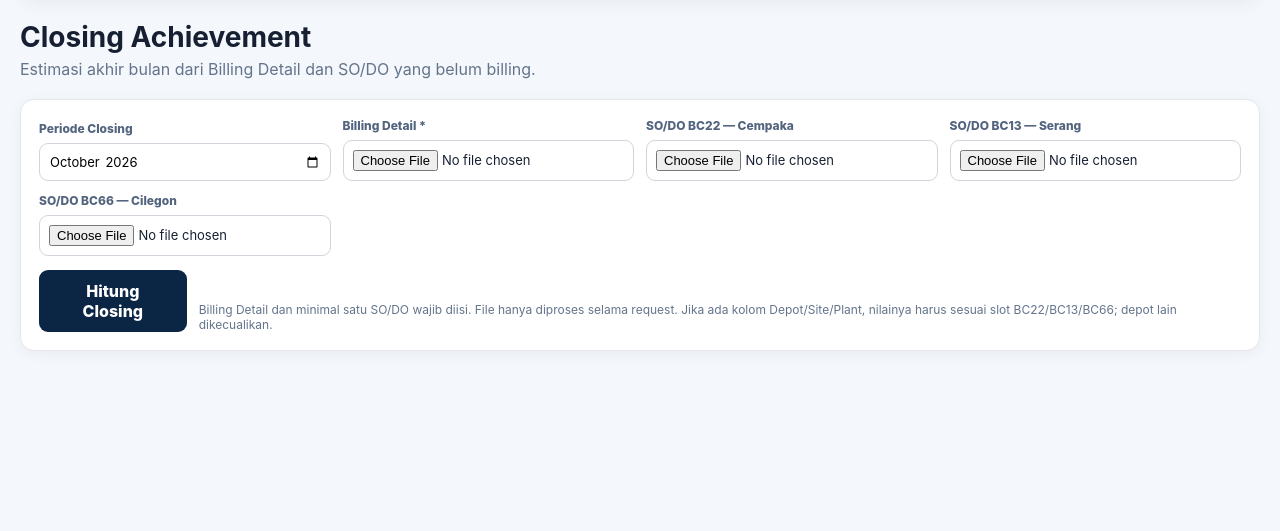
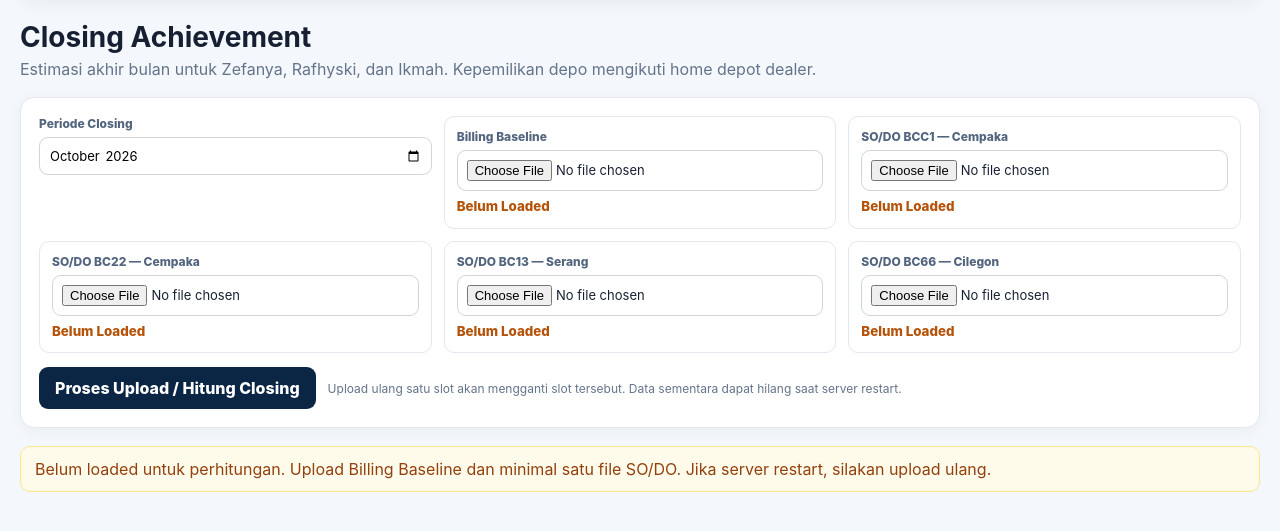
Before and after one commit to benediktusbay/Report-Daily-Cempaka-x-SerCil, a Flask app: page /closing in a window 1280 px wide. Shown: the part 147-678 px from the top of the page. Run offline with Flask 3, Linux system fonts and the light colour scheme; data comes from the database, SQL or seed files in the repository; data that the repository does not hold is empty.

Commit message:
Update closing V2.3.html

```diff
--- a/templates/closing.html
+++ b/templates/closing.html
@@ -1,82 +1,51 @@
 {% extends "base.html" %}
 {% block title %}Closing Achievement | Daily Sales Report{% endblock %}
-{% block head %}
-<style>
-.closing-hero{margin-bottom:20px}.closing-hero h1{margin:0 0 5px;font-size:28px}.closing-hero p{margin:0;color:#64748b}
+{% block head %}<style>
+.closing-hero{margin-bottom:18px}.closing-hero h1{margin:0 0 5px;font-size:28px}.closing-hero p{margin:0;color:#64748b}
 .closing-card{background:#fff;border:1px solid #e5e7eb;border-radius:14px;box-shadow:0 3px 14px rgba(15,23,42,.05);padding:18px;margin-bottom:18px}
-.closing-upload{display:grid;grid-template-columns:repeat(4,minmax(0,1fr));gap:12px;align-items:end}.closing-field label{display:block;font-size:12px;font-weight:800;color:#52647e;margin-bottom:7px}.closing-field input{box-sizing:border-box;width:100%;border:1px solid #d1d5db;border-radius:9px;padding:9px;background:#fff;font:inherit;font-size:13px}.closing-action{display:flex;align-items:end;gap:12px;margin-top:14px}.closing-action button{border:0;border-radius:9px;background:#0b2545;color:#fff;padding:11px 16px;font-weight:800;cursor:pointer}.closing-action span{font-size:12px;color:#64748b}.closing-error{padding:12px 14px;background:#fff1f2;border:1px solid #fecdd3;color:#9f1239;border-radius:10px;margin-bottom:18px}
-.closing-filter{display:flex;gap:7px;flex-wrap:wrap;margin-bottom:16px}.closing-filter button{border:1px solid #cbd5e1;border-radius:9px;background:#fff;color:#334155;padding:8px 13px;font-weight:800;cursor:pointer}.closing-filter button.active{background:#1769e8;border-color:#1769e8;color:#fff}
-.closing-table-wrap{overflow-x:auto}.closing-table{width:100%;min-width:850px;border-collapse:collapse}.closing-table th,.closing-table td{padding:13px 12px;border-bottom:1px solid #e5e7eb;text-align:right;white-space:nowrap;font-size:13px}.closing-table th:first-child,.closing-table td:first-child{text-align:left}.closing-table th{background:#f8fafc;color:#52647e;font-size:11px;text-transform:uppercase}.closing-table tr:last-child{font-weight:900;background:#f8fbff}.closing-estimated{font-size:15px;color:#1769e8;font-weight:900}.closing-pending{border:0;background:none;color:#1769e8;text-decoration:underline;text-underline-offset:3px;font:inherit;font-weight:800;cursor:pointer;padding:0}.closing-pending:hover{color:#0b2545}
-.closing-modal{position:fixed;inset:0;background:rgba(11,37,69,.56);display:none;place-items:center;z-index:100;padding:16px}.closing-modal.open{display:grid}.closing-dialog{background:#fff;border-radius:16px;width:min(1200px,100%);max-height:90vh;display:flex;flex-direction:column;overflow:hidden;box-shadow:0 20px 55px rgba(0,0,0,.25)}.closing-modal-head{padding:18px 20px;border-bottom:1px solid #e5e7eb;display:flex;justify-content:space-between;gap:12px}.closing-modal-head h2{margin:0;font-size:20px}.closing-modal-head p{margin:4px 0 0;color:#64748b;font-size:13px}.closing-close{border:0;background:#f1f5f9;border-radius:8px;padding:6px 10px;cursor:pointer;font-size:20px}.closing-stats{display:flex;flex-wrap:wrap;gap:18px;padding:14px 20px;border-bottom:1px solid #e5e7eb;font-size:13px}.closing-stats strong{color:#0b2545}.closing-modal-scroll{overflow:auto}.closing-detail{border-collapse:collapse;width:100%;min-width:1350px}.closing-detail th,.closing-detail td{padding:9px 10px;border-bottom:1px solid #e5e7eb;text-align:left;font-size:12px;white-space:nowrap}.closing-detail th{position:sticky;top:0;background:#f8fafc;color:#52647e}.closing-detail .num{text-align:right}.closing-empty{padding:24px;color:#64748b}
-@media(max-width:900px){.closing-upload{grid-template-columns:repeat(2,minmax(0,1fr))}}@media(max-width:560px){.closing-upload{grid-template-columns:1fr}.closing-action{align-items:stretch;flex-direction:column}.closing-hero h1{font-size:24px}.closing-card{padding:14px}}
-</style>
-{% endblock %}
+.closing-grid{display:grid;grid-template-columns:repeat(3,minmax(0,1fr));gap:12px}.closing-field label{display:block;font-size:12px;font-weight:800;color:#52647e;margin-bottom:6px}.closing-field input{box-sizing:border-box;width:100%;border:1px solid #d1d5db;border-radius:9px;padding:9px;background:#fff;font:inherit;font-size:13px}.closing-slot{border:1px solid #e2e8f0;border-radius:10px;padding:12px}.closing-slot small{display:block;margin-top:6px;color:#64748b;line-height:1.4}.closing-loaded{color:#15803d;font-weight:800}.closing-missing{color:#b45309;font-weight:800}.closing-actions{display:flex;align-items:center;gap:12px;flex-wrap:wrap;margin-top:14px}.closing-actions button{border:0;border-radius:9px;background:#0b2545;color:#fff;padding:11px 16px;font-weight:800;cursor:pointer}.closing-actions span{font-size:12px;color:#64748b}.closing-error,.closing-warning{padding:12px 14px;border-radius:10px;margin-bottom:18px}.closing-error{background:#fff1f2;border:1px solid #fecdd3;color:#9f1239}.closing-warning{background:#fffbeb;border:1px solid #fde68a;color:#92400e}
+.closing-filter{display:flex;gap:7px;flex-wrap:wrap;margin-bottom:16px}.closing-filter button{border:1px solid #cbd5e1;border-radius:9px;background:#fff;color:#334155;padding:8px 13px;font-weight:800;cursor:pointer}.closing-filter button.active{background:#1769e8;border-color:#1769e8;color:#fff}.closing-table-wrap{overflow-x:auto}.closing-table{width:100%;min-width:850px;border-collapse:collapse}.closing-table th,.closing-table td{padding:13px 12px;border-bottom:1px solid #e5e7eb;text-align:right;white-space:nowrap;font-size:13px}.closing-table th:first-child,.closing-table td:first-child{text-align:left}.closing-table th{background:#f8fafc;color:#52647e;font-size:11px;text-transform:uppercase}.closing-table tr:last-child{font-weight:900;background:#f8fbff}.closing-estimated{font-size:15px;color:#1769e8;font-weight:900}.closing-pending{border:0;background:none;color:#1769e8;text-decoration:underline;text-underline-offset:3px;font:inherit;font-weight:800;cursor:pointer;padding:0}.closing-source{font-size:12px;color:#64748b;margin:-7px 0 18px}
+.closing-audit summary{cursor:pointer;font-weight:900;color:#0b2545}.closing-audit-grid{display:grid;grid-template-columns:repeat(3,minmax(0,1fr));gap:10px;margin:14px 0}.closing-audit-grid div{border:1px solid #e2e8f0;border-radius:9px;padding:11px;font-size:12px}.closing-audit-grid strong{display:block;margin-top:5px;font-size:15px}.closing-audit ul{margin:10px 0 0;padding-left:19px;font-size:13px}.closing-audit li{margin:5px 0}.closing-audit-example{color:#64748b;font-size:11px}.closing-audit-button{border:1px solid #cbd5e1;border-radius:8px;background:#fff;padding:7px 10px;font-weight:800;cursor:pointer}
+.closing-modal{position:fixed;inset:0;background:rgba(11,37,69,.56);display:none;place-items:center;z-index:100;padding:16px}.closing-modal.open{display:grid}.closing-dialog{background:#fff;border-radius:16px;width:min(1250px,100%);max-height:90vh;display:flex;flex-direction:column;overflow:hidden;box-shadow:0 20px 55px rgba(0,0,0,.25)}.closing-modal-head{padding:18px 20px;border-bottom:1px solid #e5e7eb;display:flex;justify-content:space-between;gap:12px}.closing-modal-head h2{margin:0;font-size:20px}.closing-modal-head p{margin:4px 0 0;color:#64748b;font-size:13px}.closing-close{border:0;background:#f1f5f9;border-radius:8px;padding:6px 10px;cursor:pointer;font-size:20px}.closing-tabs{display:flex;gap:7px;flex-wrap:wrap;padding:12px 20px}.closing-tabs button{border:1px solid #cbd5e1;border-radius:8px;background:#fff;padding:7px 10px;cursor:pointer;font-weight:800}.closing-tabs button.active{background:#1769e8;color:#fff;border-color:#1769e8}.closing-stats{display:flex;flex-wrap:wrap;gap:18px;padding:0 20px 14px;border-bottom:1px solid #e5e7eb;font-size:13px}.closing-modal-scroll{overflow:auto}.closing-detail{border-collapse:collapse;width:100%;min-width:1450px}.closing-detail th,.closing-detail td{padding:9px 10px;border-bottom:1px solid #e5e7eb;text-align:left;font-size:12px;white-space:nowrap}.closing-detail th{position:sticky;top:0;background:#f8fafc;color:#52647e}.closing-empty{padding:24px;color:#64748b}
+@media(max-width:900px){.closing-grid{grid-template-columns:repeat(2,minmax(0,1fr))}}@media(max-width:560px){.closing-grid,.closing-audit-grid{grid-template-columns:1fr}.closing-hero h1{font-size:24px}.closing-card{padding:14px}}
+</style>{% endblock %}
 {% block body %}
-<div class="closing-hero"><h1>Closing Achievement</h1><p>Estimasi akhir bulan dari Billing Detail dan SO/DO yang belum billing.</p></div>
+<div class="closing-hero"><h1>Closing Achievement</h1><p>Estimasi akhir bulan untuk Zefanya, Rafhyski, dan Ikmah. Kepemilikan depo mengikuti home depot dealer.</p></div>
 <form class="closing-card" method="post" enctype="multipart/form-data">
-  <div class="closing-upload">
-    <div class="closing-field"><label for="month">Periode Closing</label><input id="month" name="month" type="month" value="{{ month }}" required></div>
-    <div class="closing-field"><label for="billing">Billing Detail *</label><input id="billing" name="billing" type="file" accept=".xlsx" required></div>
-    <div class="closing-field"><label for="so_bc22">SO/DO BC22 — Cempaka</label><input id="so_bc22" name="so_bc22" type="file" accept=".xlsx"></div>
-    <div class="closing-field"><label for="so_bc13">SO/DO BC13 — Serang</label><input id="so_bc13" name="so_bc13" type="file" accept=".xlsx"></div>
-    <div class="closing-field"><label for="so_bc66">SO/DO BC66 — Cilegon</label><input id="so_bc66" name="so_bc66" type="file" accept=".xlsx"></div>
-  </div>
-  <div class="closing-action"><button type="submit">Hitung Closing</button><span>Billing Detail dan minimal satu SO/DO wajib diisi. File hanya diproses selama request. Jika ada kolom Depot/Site/Plant, nilainya harus sesuai slot BC22/BC13/BC66; depot lain dikecualikan.</span></div>
+ <div class="closing-grid">
+  <div class="closing-field"><label for="closingMonth">Periode Closing</label><input id="closingMonth" name="month" type="month" value="{{ month }}" required></div>
+  <div class="closing-field closing-slot"><label for="closingBilling">Billing Baseline</label><input id="closingBilling" name="billing" type="file" accept=".xlsx"><small>{% if status.billing %}<span class="closing-loaded">Loaded</span> · {{ status.billing.filename }} · {{ status.billing.uploaded_at }}<br>{{ status.billing.parsed.rows }} baris · {{ status.billing.parsed.so_count }} SO{% else %}<span class="closing-missing">Belum Loaded</span>{% endif %}</small></div>
+  {% for slot, spec in slots.items() %}<div class="closing-field closing-slot"><label for="{{ slot }}">SO/DO {{ spec[0] }} — {{ spec[1] }}</label><input id="{{ slot }}" name="{{ slot }}" type="file" accept=".xlsx"><small>{% if status.get(slot) %}<span class="closing-loaded">Loaded</span> · {{ status[slot].filename }} · {{ status[slot].uploaded_at }}<br>{{ status[slot].parsed.row_count }} baris · {{ status[slot].parsed.so_count }} SO{% else %}<span class="closing-missing">Belum Loaded</span>{% endif %}</small></div>{% endfor %}
+ </div>
+ <div class="closing-actions"><button type="submit">Proses Upload / Hitung Closing</button><span>Upload ulang satu slot akan mengganti slot tersebut. Data sementara dapat hilang saat server restart.</span></div>
 </form>
 {% if error %}<div class="closing-error" role="alert">{{ error }}</div>{% endif %}
-{% if summary %}
-<div class="closing-filter" aria-label="Filter depot">
-  {% for depot in ['ALL','Cempaka','Serang','Cilegon'] %}<button type="button" data-depot="{{ depot }}" class="{% if loop.first %}active{% endif %}">{{ depot }}</button>{% endfor %}
-</div>
-<div class="closing-card closing-table-wrap"><table class="closing-table">
-<thead><tr><th>Category</th><th>Actual Billing</th><th>Pending</th><th>Estimated</th><th>Target</th><th>Est. Achievement %</th><th>GAP</th></tr></thead>
-<tbody>{% for cat, label in [('Device','Device'),('Macbook','MacBook'),('ACC','Accessories'),('TOTAL','TOTAL')] %}<tr data-category="{{ cat }}"><td>{{ label }}</td><td data-field="actual"></td><td><button type="button" class="closing-pending" data-pending="{{ cat }}" aria-label="Lihat Pending {{ label }}"></button></td><td class="closing-estimated" data-field="estimated"></td><td data-field="target"></td><td data-field="pct"></td><td data-field="gap"></td></tr>{% endfor %}</tbody>
-</table></div>
-<div id="closingModal" class="closing-modal" role="dialog" aria-modal="true" aria-labelledby="closingModalTitle">
- <div class="closing-dialog"><div class="closing-modal-head"><div><h2 id="closingModalTitle">Pending SO Detail</h2><p id="closingModalScope"></p></div><button type="button" class="closing-close" id="closingClose" aria-label="Tutup">×</button></div>
- <div class="closing-stats"><span>Total Pending Value: <strong id="pendingTotal"></strong></span><span>Jumlah SO Pending: <strong id="pendingSO"></strong></span><span>SO dengan DO belum tersedia: <strong id="pendingNoDO"></strong></span></div>
- <div class="closing-modal-scroll"><table class="closing-detail"><thead><tr><th>SO Number</th><th>DO Number</th><th>Dealer</th><th>Article / Material</th><th>Description</th><th>Category</th><th>Qty</th><th>TTL Sales Price</th><th>TTL Discount</th><th>Nett No Tax</th><th>Note</th></tr></thead><tbody id="pendingRows"></tbody></table></div>
- </div>
-</div>
+{% if not result %}<div class="closing-warning">Belum loaded untuk perhitungan. Upload Billing Baseline dan minimal satu file SO/DO. Jika server restart, silakan upload ulang.</div>{% else %}
+{% if result.audit.dashboard_date != result.audit.baseline_date %}<div class="closing-error">Billing Baseline tidak sinkron dengan Dashboard Actual. Dashboard s/d {{ result.audit.dashboard_date }}, Baseline s/d {{ result.audit.baseline_date }}. Periksa bagian Audit / Warning.</div>{% endif %}
+<div class="closing-filter" aria-label="Filter depot">{% for depot in ['ALL','Cempaka','Serang','Cilegon'] %}<button type="button" data-depot="{{ depot }}" class="{% if loop.first %}active{% endif %}">{{ depot }}</button>{% endfor %}{% if result.summary.Unassigned.TOTAL.actual or result.summary.Unassigned.TOTAL.pending or result.summary.Unassigned.TOTAL.target %}<button type="button" data-depot="Unassigned">Unassigned</button>{% endif %}</div>
+<div class="closing-card closing-table-wrap"><table class="closing-table"><thead><tr><th>Category</th><th>Actual</th><th>Pending</th><th>Estimated</th><th>Target</th><th>Achievement %</th><th>Gap</th></tr></thead><tbody>{% for cat,label in [('Device','Device'),('Macbook','MacBook'),('ACC','Accessories'),('TOTAL','TOTAL')] %}<tr data-category="{{ cat }}"><td>{{ label }}</td><td data-field="actual"></td><td><button type="button" class="closing-pending" data-pending="{{ cat }}" aria-label="Lihat Pending {{ label }}"></button></td><td class="closing-estimated" data-field="estimated"></td><td data-field="target"></td><td data-field="pct"></td><td data-field="gap"></td></tr>{% endfor %}</tbody></table></div>
+<p class="closing-source">Actual source: {{ result.audit.source }}. Filter depot mengikuti home depot BP; file SO/DO menunjukkan sumber transaksi.</p>
+<details class="closing-card closing-audit"><summary>Audit / Warning</summary><div class="closing-audit-grid"><div>Dashboard Data s/d<strong>{{ result.audit.dashboard_date }}</strong></div><div>Billing Baseline s/d<strong>{{ result.audit.baseline_date }}</strong></div><div>Unmapped SO/DO<strong>{{ result.audit.unmapped|rupiah }}</strong></div><div>Dashboard / Closing Actual<strong>{{ result.audit.dashboard_actual|rupiah }}</strong></div><div>Baseline Actual<strong>{{ result.audit.baseline_actual|rupiah }}</strong></div><div>Difference<strong>{{ result.audit.difference|rupiah }}</strong></div><div>SO sudah Billing (excluded)<strong>{{ result.audit.excluded|rupiah }}</strong></div></div>
+{% if result.audit.warnings %}<ul>{% for name,count in result.audit.warnings.items() %}<li><strong>{{ name }}</strong>: {{ count }}{% if result.audit.examples.get(name) %}<div class="closing-audit-example">Contoh: {{ result.audit.examples[name]|join(', ') }}</div>{% endif %}</li>{% endfor %}</ul>{% else %}<p>Tidak ada warning.</p>{% endif %}
+{% if result.audit.reconciliation %}<div class="closing-table-wrap"><table class="closing-table"><thead><tr><th>Depot</th><th>Category</th><th>Dashboard − Baseline</th></tr></thead><tbody>{% for row in result.audit.reconciliation %}<tr><td>{{ row.depot }}</td><td>{{ row.category }}</td><td>{{ row.difference|rupiah }}</td></tr>{% endfor %}</tbody></table></div>{% endif %}
+{% if result.audit.target_reference_differences %}<p><strong>Target master vs acuan audit September 2026</strong> (acuan hanya untuk pengecekan, tidak dipakai menghitung Closing):</p><div class="closing-table-wrap"><table class="closing-table"><thead><tr><th>Depot</th><th>Category</th><th>Target master</th><th>Acuan audit</th><th>Selisih</th></tr></thead><tbody>{% for row in result.audit.target_reference_differences %}<tr><td>{{ row.depot }}</td><td>{{ row.category }}</td><td>{{ row.actual|rupiah }}</td><td>{{ row.expected|rupiah }}</td><td>{{ row.difference|rupiah }}</td></tr>{% endfor %}</tbody></table></div>{% endif %}
+{% if result.detail.unmapped %}<button type="button" class="closing-audit-button" id="showUnmapped">Lihat Unmapped</button>{% endif %}</details>
+<div id="closingModal" class="closing-modal" role="dialog" aria-modal="true" aria-labelledby="closingModalTitle"><div class="closing-dialog"><div class="closing-modal-head"><div><h2 id="closingModalTitle">Pending SO Detail</h2><p id="closingModalScope"></p></div><button type="button" class="closing-close" id="closingClose" aria-label="Tutup">×</button></div><div class="closing-tabs"><button type="button" data-tab="pending" class="active">Pending</button><button type="button" data-tab="billed">SO sudah Billing (di-exclude)</button><button type="button" data-tab="no_do">No DO belum tersedia</button><button type="button" data-tab="unmapped">Unmapped</button></div><div class="closing-stats"><span>Total Value: <strong id="detailTotal"></strong></span><span>Jumlah SO: <strong id="detailSO"></strong></span><span>SO tanpa DO: <strong id="detailNoDO"></strong></span></div><div class="closing-modal-scroll"><table class="closing-detail"><thead><tr><th>Depot</th><th>Source Slot</th><th>Salesman</th><th>Dealer</th><th>BP</th><th>No SO</th><th>No DO</th><th>Article Code</th><th>Product Description</th><th>Category</th><th>Qty</th><th>Pending Nett No Tax</th><th>Status</th><th>Flag</th></tr></thead><tbody id="detailRows"></tbody></table></div></div></div>
 {% endif %}
 {% endblock %}
-{% block scripts %}
-{% if summary %}<script>
-const summary={{ summary|tojson }}, details={{ details|tojson }};
-let activeDepot='ALL';
-const labels={Device:'Device',Macbook:'MacBook',ACC:'Accessories',TOTAL:'TOTAL'};
+{% block scripts %}{% if result %}<script>
+const closingData={{ result|tojson }};const labels={Device:'Device',Macbook:'MacBook',ACC:'Accessories',TOTAL:'TOTAL'};let activeDepot='ALL',activeCategory='TOTAL',activeTab='pending';
 const rp=n=>(Number(n)<0?'-':'')+'Rp '+Math.abs(Number(n)||0).toLocaleString('id-ID',{maximumFractionDigits:0});
-const signed=n=>(Number(n)<0?'-':'+')+rp(Math.abs(Number(n)||0));
-function renderSummary(){
- document.querySelectorAll('[data-category]').forEach(tr=>{
-  const row=summary[activeDepot][tr.dataset.category];
-  for(const field of ['actual','estimated','target']) tr.querySelector(`[data-field="${field}"]`).textContent=rp(row[field]);
-  tr.querySelector('[data-pending]').textContent=signed(row.pending);
-  tr.querySelector('[data-field="pct"]').textContent=row.pct.toLocaleString('id-ID',{maximumFractionDigits:1})+'%';
-  tr.querySelector('[data-field="gap"]').textContent=signed(row.gap);
- });
-}
-document.querySelectorAll('[data-depot]').forEach(button=>button.addEventListener('click',()=>{
- activeDepot=button.dataset.depot;document.querySelectorAll('[data-depot]').forEach(b=>b.classList.toggle('active',b===button));renderSummary();
-}));
-const modal=document.getElementById('closingModal');
-function closeModal(){modal.classList.remove('open');document.body.style.overflow=''}
-document.getElementById('closingClose').addEventListener('click',closeModal);
-modal.addEventListener('click',event=>{if(event.target===modal)closeModal()});
-document.addEventListener('keydown',event=>{if(event.key==='Escape')closeModal()});
-function cell(tr,value,cls=''){const td=document.createElement('td');td.textContent=value??'';td.className=cls;tr.appendChild(td)}
-document.querySelectorAll('[data-pending]').forEach(button=>button.addEventListener('click',()=>{
- const category=button.dataset.pending;
- const selected=details.filter(r=>(activeDepot==='ALL'||r.depot===activeDepot)&&(category==='TOTAL'||r.category===category));
- document.getElementById('closingModalScope').textContent=`${labels[category]} • ${activeDepot}`;
- document.getElementById('pendingTotal').textContent=rp(selected.reduce((sum,r)=>sum+r.nett,0));
- document.getElementById('pendingSO').textContent=new Set(selected.map(r=>r.normalized_so)).size.toLocaleString('id-ID');
- document.getElementById('pendingNoDO').textContent=new Set(selected.filter(r=>r.do==='-').map(r=>r.normalized_so)).size.toLocaleString('id-ID');
- const body=document.getElementById('pendingRows');body.replaceChildren();
- for(const row of selected){const tr=document.createElement('tr');for(const value of [row.so,row.do,row.dealer,row.article,row.description,labels[row.category],row.qty,rp(row.sales),signed(row.discount),rp(row.nett),row.note])cell(tr,value);body.appendChild(tr)}
- if(!selected.length){const tr=document.createElement('tr'),td=document.createElement('td');td.colSpan=11;td.className='closing-empty';td.textContent='Tidak ada SO pending untuk pilihan ini.';tr.appendChild(td);body.appendChild(tr)}
- modal.classList.add('open');document.body.style.overflow='hidden';document.getElementById('closingClose').focus();
-}));
+const plus=n=>'+'+rp(n);const signed=n=>(Number(n)<0?'-':'+')+rp(Math.abs(n));
+function renderSummary(){document.querySelectorAll('[data-category]').forEach(tr=>{const r=closingData.summary[activeDepot][tr.dataset.category];for(const f of ['actual','estimated','target'])tr.querySelector(`[data-field="${f}"]`).textContent=rp(r[f]);tr.querySelector('[data-pending]').textContent=plus(r.pending);tr.querySelector('[data-field="pct"]').textContent=Number(r.pct).toLocaleString('id-ID',{minimumFractionDigits:2,maximumFractionDigits:2})+'%';tr.querySelector('[data-field="gap"]').textContent=signed(r.gap)})}
+document.querySelectorAll('[data-depot]').forEach(b=>b.addEventListener('click',()=>{activeDepot=b.dataset.depot;document.querySelectorAll('[data-depot]').forEach(x=>x.classList.toggle('active',x===b));renderSummary()}));
+const modal=document.getElementById('closingModal');function closeModal(){modal.classList.remove('open');document.body.style.overflow=''}
+document.getElementById('closingClose').addEventListener('click',closeModal);modal.addEventListener('click',e=>{if(e.target===modal)closeModal()});document.addEventListener('keydown',e=>{if(e.key==='Escape')closeModal()});
+function cell(tr,value){const td=document.createElement('td');td.textContent=value??'';tr.appendChild(td)}
+function renderDetail(){document.querySelectorAll('[data-tab]').forEach(b=>b.classList.toggle('active',b.dataset.tab===activeTab));const rows=closingData.detail[activeTab].filter(r=>(activeDepot==='ALL'||r.depot===activeDepot)&&(activeCategory==='TOTAL'||r.category===activeCategory));document.getElementById('closingModalTitle').textContent=activeTab==='pending'?'Pending SO Detail':activeTab==='billed'?'SO sudah Billing (di-exclude)':activeTab==='no_do'?'No DO belum tersedia':'Unmapped Article';document.getElementById('closingModalScope').textContent=`${labels[activeCategory]} • ${activeDepot}`;document.getElementById('detailTotal').textContent=rp(rows.reduce((s,r)=>s+Number(r.nett),0));document.getElementById('detailSO').textContent=new Set(rows.map(r=>r.normalized_so)).size.toLocaleString('id-ID');document.getElementById('detailNoDO').textContent=new Set(rows.filter(r=>r.do==='-').map(r=>r.normalized_so)).size.toLocaleString('id-ID');const body=document.getElementById('detailRows');body.replaceChildren();for(const r of rows){const tr=document.createElement('tr');for(const v of [r.depot,r.source_slot,r.salesman,r.dealer,r.bp,r.so,r.do,r.article,r.description,labels[r.category]||r.category,r.qty,rp(r.nett),r.status,r.flags])cell(tr,v);body.appendChild(tr)}if(!rows.length){const tr=document.createElement('tr'),td=document.createElement('td');td.colSpan=14;td.className='closing-empty';td.textContent='Tidak ada data untuk pilihan ini.';tr.appendChild(td);body.appendChild(tr)}}
+function showDetail(tab,category){activeTab=tab;activeCategory=category;renderDetail();modal.classList.add('open');document.body.style.overflow='hidden';document.getElementById('closingClose').focus()}
+document.querySelectorAll('[data-pending]').forEach(b=>b.addEventListener('click',()=>showDetail('pending',b.dataset.pending)));
+document.querySelectorAll('[data-tab]').forEach(b=>b.addEventListener('click',()=>{activeTab=b.dataset.tab;renderDetail()}));
+const showUnmapped=document.getElementById('showUnmapped');if(showUnmapped)showUnmapped.addEventListener('click',()=>showDetail('unmapped','TOTAL'));
 renderSummary();
-</script>{% endif %}
-{% endblock %}
+</script>{% endif %}{% endblock %}
```
